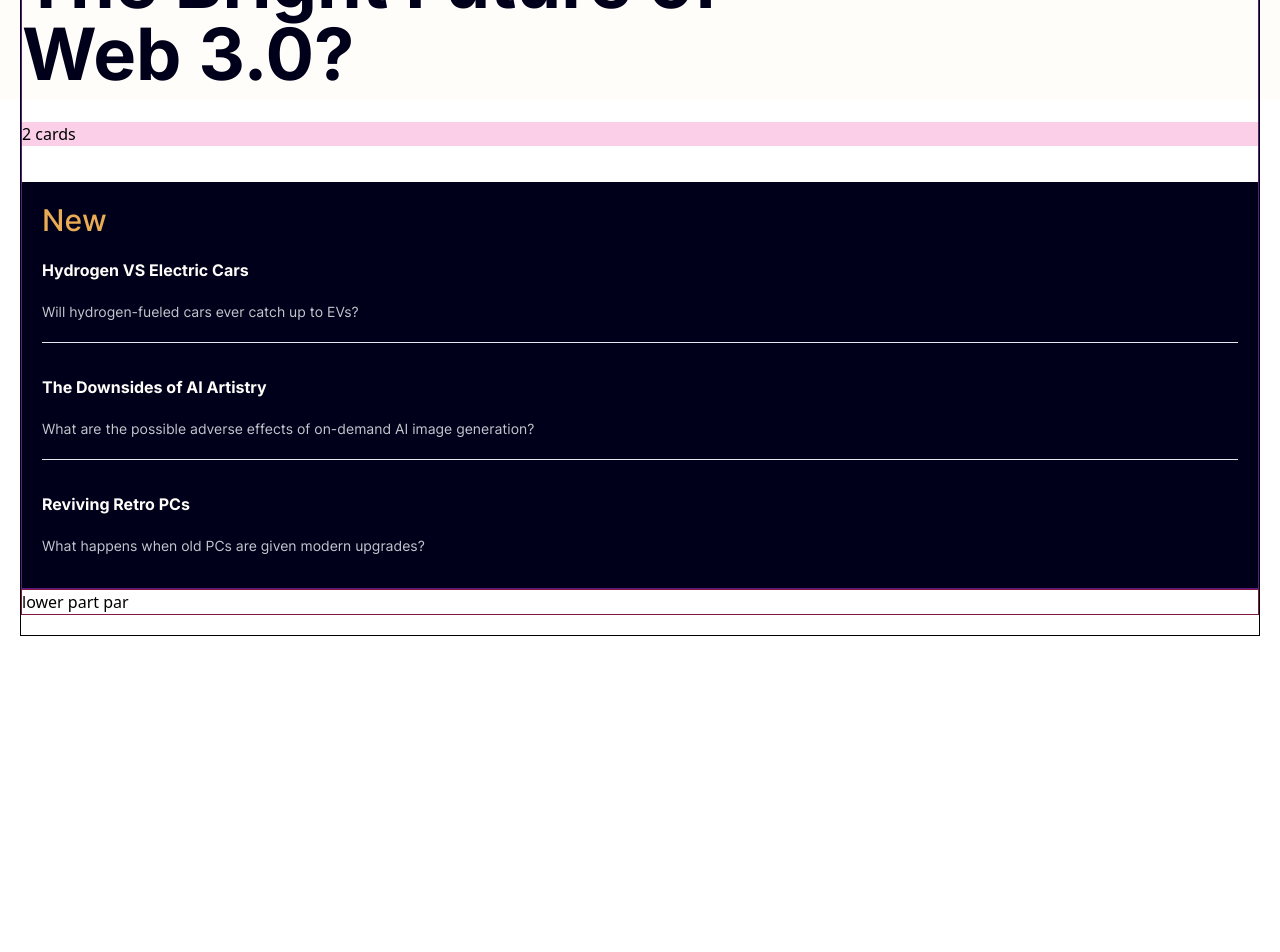
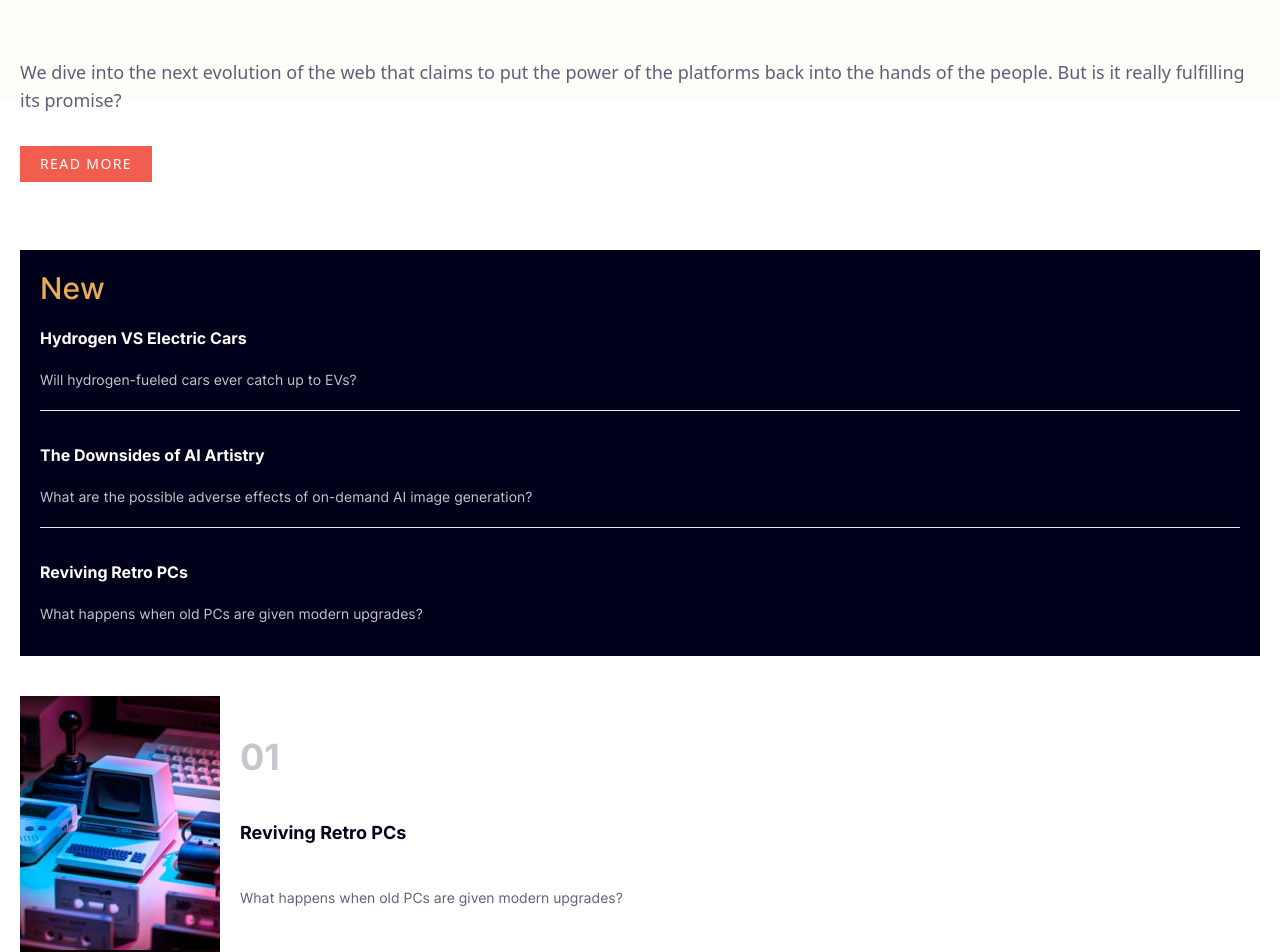
Before and after one commit to Frontend-mentor-challanges/news-homepage, a React (Vite) app: page / in a window 1280 px wide. Shown: the part 700-1652 px from the top of the page. Before the commit the page ends 1336 px from the top, so only its background shows below. Built offline with nearby package versions, Linux system fonts and the light colour scheme.

Commit message:
ui: desktop ui done

```diff
--- /dev/null
+++ b/src/components/Blogs.tsx
@@ -0,0 +1,20 @@
+import React from 'react'
+
+const Blogs: React.FC = ({ blog }) => {
+    return (
+        <div className='desktop:col-span-3 mobile:col-span-6 flex  gap-5'>
+            <div className='flex justify-center'>
+                <img src={blog.newsImg} alt="blog image" className='object-cover items-center' />
+            </div>
+            <div className='flex flex-col font-inter justify-evenly '>
+                <h1 className='text-4xl text-grayish_blue font-bold'>0{blog.id}</h1>
+                <p className='font-semibold text-very_dark_blue text-lg'>{blog.title}</p>
+                <p className='text-dark_grayish_blue text-sm'>{blog.description}</p>
+            </div>
+        </div>
+
+
+    )
+}
+
+export default Blogs
--- a/src/components/Featured.tsx
+++ b/src/components/Featured.tsx
@@ -1,8 +1,15 @@
 import React from 'react'
+import Blogs from './Blogs'
+import { blogs } from '../constants'
 
 const Featured: React.FC = () => {
     return (
-        <div className='border border-pink-900'> lower part par</div>
+        <div className='mt-10 grid grid-cols-9'>
+            {blogs.map((blog) => (
+                <Blogs key={blog.id} blog={blog} />
+            ))}
+
+        </div>
     )
 }
 
--- a/src/components/HeroSection.tsx
+++ b/src/components/HeroSection.tsx
@@ -1,6 +1,5 @@
 import React from 'react'
 import pic from "../assets/image-web-3-desktop.jpg"
-import mobilePic from '../assets/image-web-3-mobile.jpg'
 
 const HeroSection: React.FC = () => {
     return (
@@ -9,14 +8,21 @@ const HeroSection: React.FC = () => {
             <div className='grid grid-cols-12' >
                 <div className='col-span-12 '>
                     {/* use picture tag here */}
-                    <img src={pic} alt="main image" className='object-contain' height={"100px"} />
+                    <img src={pic} alt="main image" className='desktop:object-cover mobile:object-contain desktop:h-64  bg-pink-300 desktop:w-full ' />
                 </div>
-                <div className='desktop:col-span-6 mobile:col-span-12 py-8'>
-                    <p className='break-words text-7xl font-bold font-inter text-very_dark_blue'>
-                        The Bright Future of <br /> Web 3.0?
+                <div className='desktop:col-span-6 mobile:col-span-12 py-8  '>
+                    <p className='break-words desktop:text-6xl font-bold font-inter text-very_dark_blue'>
+                        The Bright  Future of <br /> Web 3.0?
                     </p>
                 </div>
-                <div className='bg-pink-200 desktop:col-span-6 mobile:col-span-12'>2 cards</div>
+                <div className='desktop:col-span-6 mobile:col-span-12 py-8   flex flex-col justify-between '>
+                    <p className='break-words text-dark_grayish_blue text-lg mb-8 '>  We dive into the next evolution of the web that claims to put the power of the platforms back into the hands of the people.
+                        But is it really fulfilling its promise?
+                    </p>
+                    <div className='bg-red_primary cursor-pointer hover:bg-very_dark_blue duration-150 text-off_white w-fit px-5 py-2 uppercase tracking-widest text-sm'>
+                        Read more
+                    </div>
+                </div>
             </div>
 
         </div>
--- a/src/components/Home.tsx
+++ b/src/components/Home.tsx
@@ -4,7 +4,7 @@ import Featured from './Featured'
 
 const Home: React.FC = () => {
     return (
-        <div className='border border-black desktop:py-10 flex flex-col mobile:py-5'>
+        <div className='desktop:py-10 flex flex-col mobile:py-5'>
             <MainNews />
             <Featured />
         </div>
--- a/src/components/MainNews.tsx
+++ b/src/components/MainNews.tsx
@@ -5,7 +5,7 @@ import HeroSection from './HeroSection'
 const MainNews: React.FC = () => {
     return (
         <>
-            <div className='border border-purple-900 grid grid-cols-12 gap-9'>
+            <div className='grid grid-cols-12 gap-9'>
                 <HeroSection />
                 <LatestNews />
             </div>
--- a/src/constants.ts
+++ b/src/constants.ts
@@ -9,7 +9,7 @@ export const navLinks = [
   { id: 4, title: "Categories" },
 ];
 
-export const news = [
+export const blogs = [
   {
     id: 1,
     newsImg: retroPc,
```
